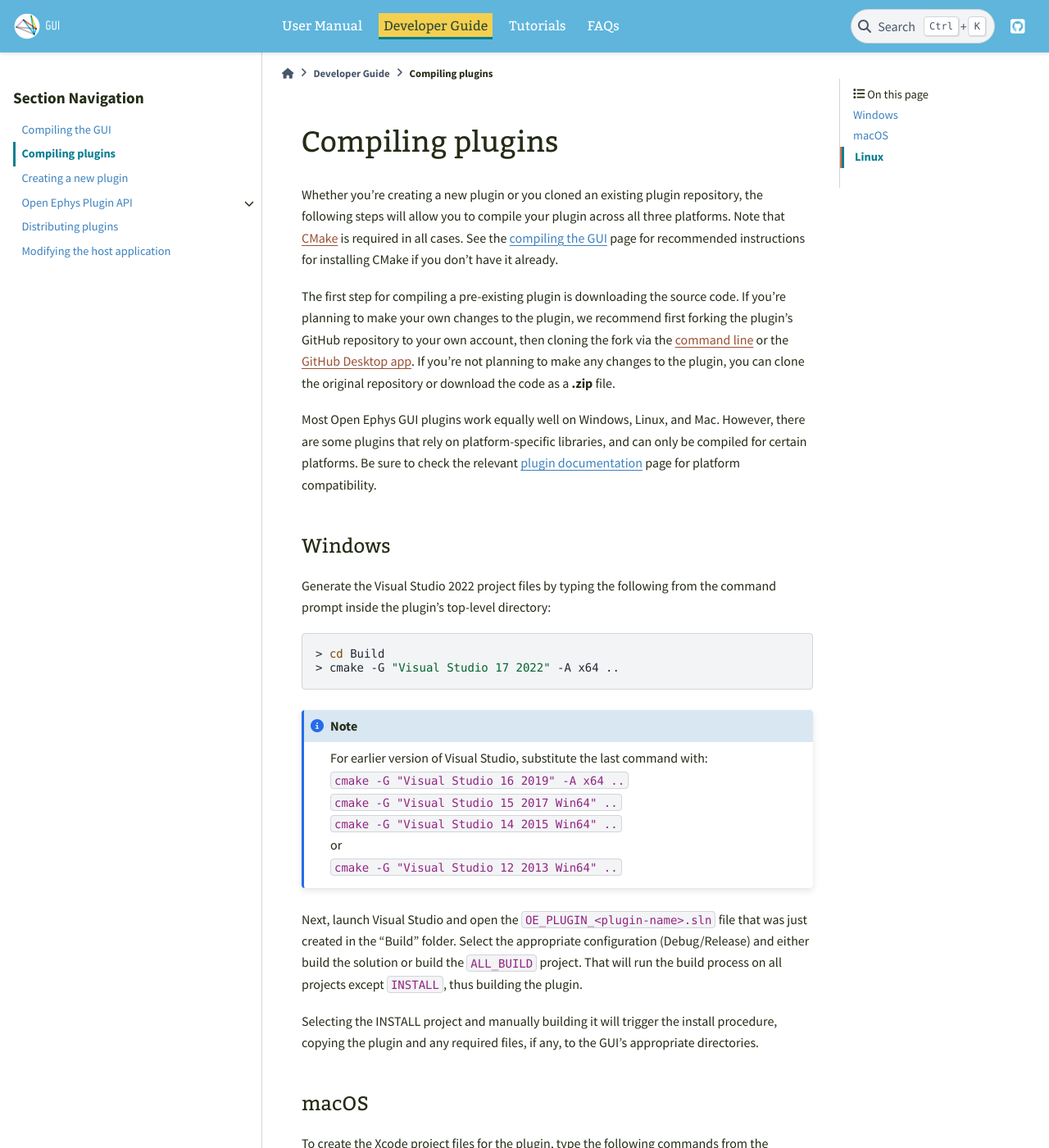
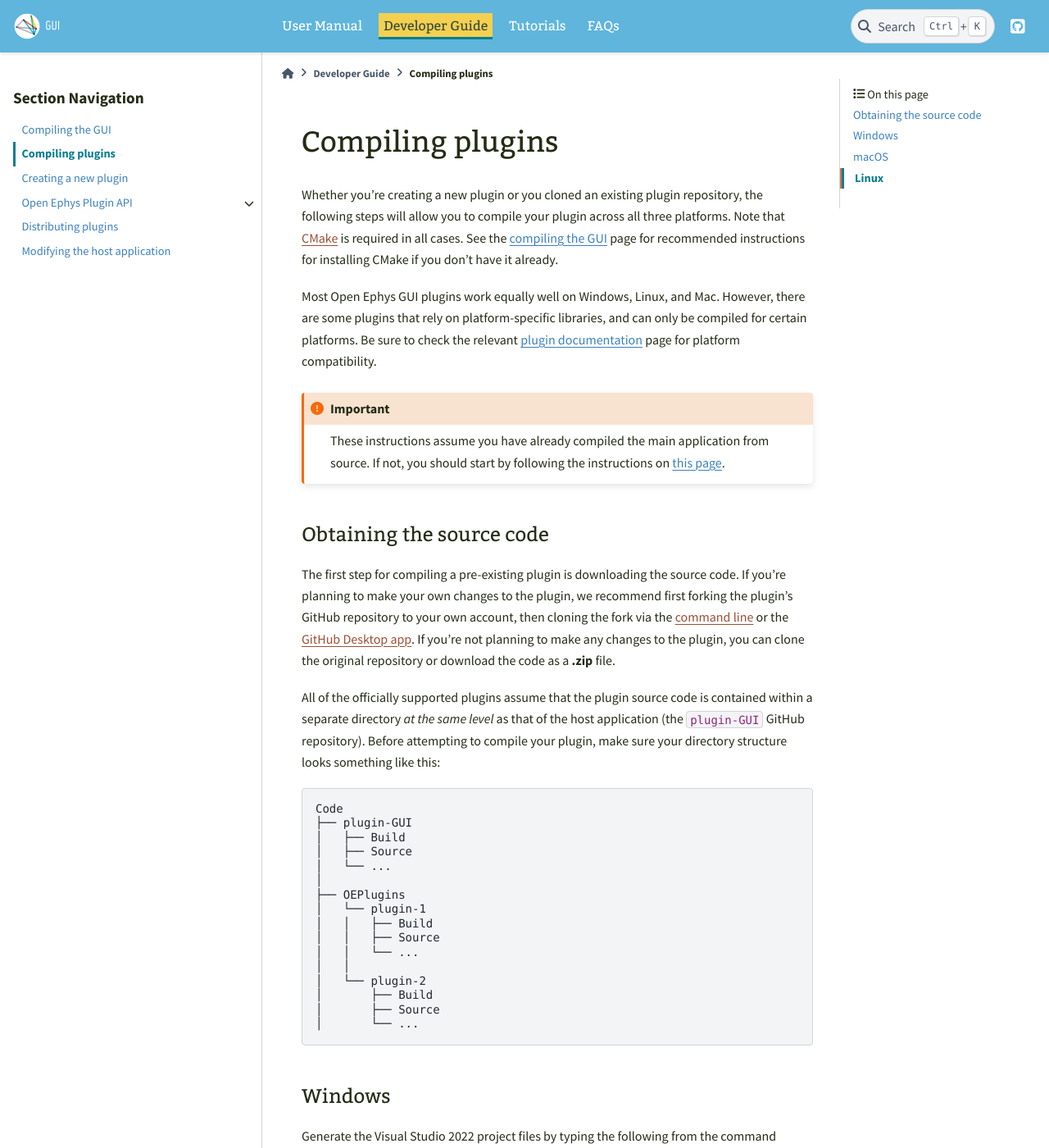
Before and after one commit to open-ephys/gui-docs, a Sphinx documentation site: the page built from source/Developer-Guide/Compiling-plugins.rst, in a window 1280 px wide and 1400 px high. Shown: the whole window at 82% size. Built offline with Sphinx 7.4.7 and the PyData theme 0.15.4, drawn with Linux system fonts in a browser that asks for light colours.

```diff
--- a/source/Developer-Guide/Compiling-plugins.rst
+++ b/source/Developer-Guide/Compiling-plugins.rst
@@ -7,9 +7,36 @@ Compiling plugins
 
 Whether you're creating a new plugin or you cloned an existing plugin repository, the following steps will allow you to compile your plugin across all three platforms. Note that `CMake <https://cmake.org/>`__ is required in all cases. See the :ref:`compiling the GUI <compilingthegui>` page for recommended instructions for installing CMake if you don't have it already.
 
+Most Open Ephys GUI plugins work equally well on Windows, Linux, and Mac. However, there are some plugins that rely on platform-specific libraries, and can only be compiled for certain platforms. Be sure to check the relevant :ref:`plugin documentation<plugins>` page for platform compatibility.
+
+.. important:: These instructions assume you have already compiled the main application from source. If not, you should start by following the instructions on :ref:`this page <compilingthegui>`.
+
+
+Obtaining the source code
+--------------------------
+
 The first step for compiling a pre-existing plugin is downloading the source code. If you're planning to make your own changes to the plugin, we recommend first forking the plugin's GitHub repository to your own account, then cloning the fork via the `command line <https://docs.github.com/en/repositories/creating-and-managing-repositories/cloning-a-repository#cloning-a-repository-using-the-command-linee>`__ or the `GitHub Desktop app <https://desktop.github.com/>`__. If you're not planning to make any changes to the plugin, you can clone the original repository or download the code as a **.zip** file.
 
-Most Open Ephys GUI plugins work equally well on Windows, Linux, and Mac. However, there are some plugins that rely on platform-specific libraries, and can only be compiled for certain platforms. Be sure to check the relevant :ref:`plugin documentation<plugins>` page for platform compatibility.
+All of the officially supported plugins assume that the plugin source code is contained within a separate directory *at the same level* as that of the host application (the :code:`plugin-GUI` GitHub repository). Before attempting to compile your plugin, make sure your directory structure looks something like this:
+
+.. code-block::
+
+   Code
+   ├── plugin-GUI
+   │   ├── Build
+   │   ├── Source
+   │   └── ...
+   │
+   ├── OEPlugins
+   │   └── plugin-1
+   │   │   ├── Build
+   │   │   ├── Source
+   │   │   └── ...
+   │   │
+   │   └── plugin-2
+   │       ├── Build
+   │       ├── Source
+   │       └── ...
 
 
 Windows
--- a/source/User-Manual/Plugins/Online-PSTH.rst
+++ b/source/User-Manual/Plugins/Online-PSTH.rst
@@ -11,7 +11,7 @@ Online PSTH
   :alt: Annotated Event Triggered Average settings interface
 
 
-.. csv-table:: Aligns spike times to incoming TTL events in order to create a peri-stimulus time histogram display.
+.. csv-table:: Aligns spike times to incoming TTL events in order to create a peri-stimulus time histogram displays for an unlimited number of conditions.
    :widths: 18, 80
 
    "*Plugin Type*", "Sink"
```
Also changed, not shown: source/User-Manual/Plugins/Tracking-Plugin.rst (+9 -9 lines).
